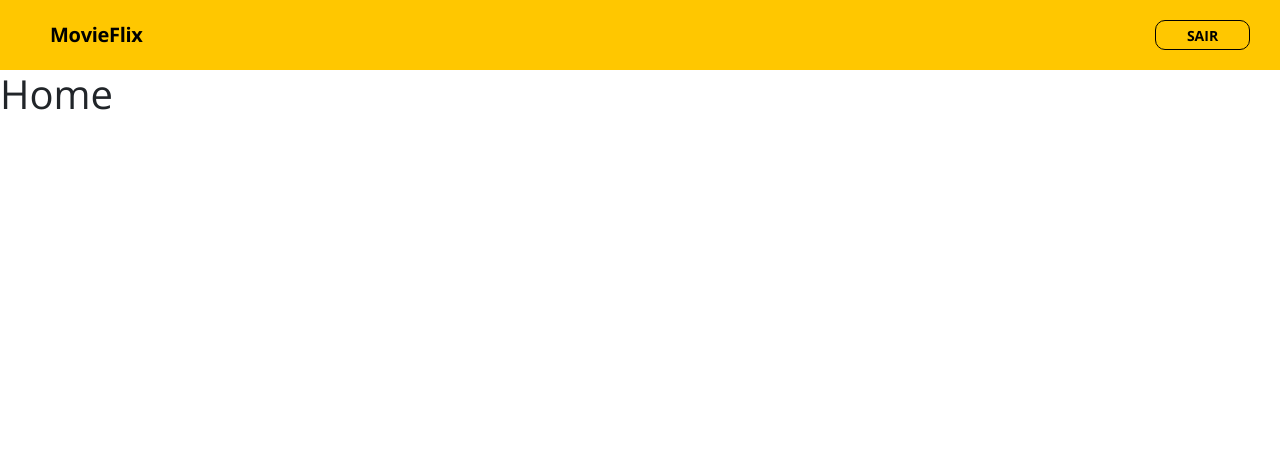
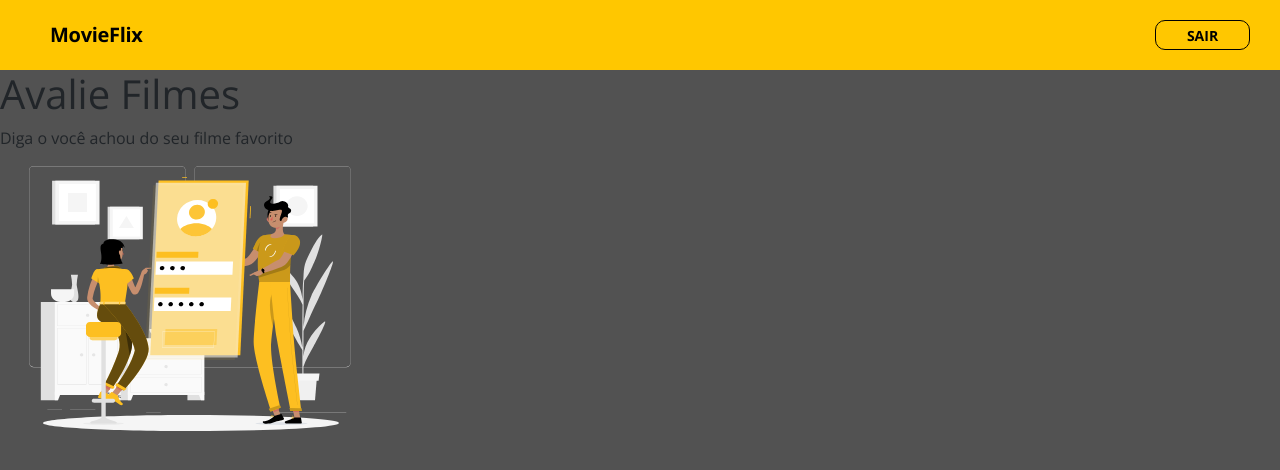
Before and after one commit to cristpsantos/desafio-movieflix, a React (Create React App) app: page / in a window 1280 px wide. Shown: the top 470 px of the page. Built offline with nearby package versions, Linux system fonts and the light colour scheme.

Commit message:
Fix: Import images SVG

```diff
--- /dev/null
+++ b/src/@types/index.d.ts
@@ -0,0 +1,6 @@
+declare module "*.svg" {
+    import React = require("react");
+    export const ReactComponent: React.SFC<React.SVGProps<SVGSVGElement>>;
+    const src: string;
+    export default src;
+  }
--- a/src/App.css
+++ b/src/App.css
@@ -6,3 +6,7 @@
     padding: 0;
     box-sizing: border-box;
 }
+
+html {
+    background: #525252;
+}
--- a/src/App.tsx
+++ b/src/App.tsx
@@ -1,12 +1,13 @@
 import React from "react";
 import "./App.css";
 import Navbar from "./components/Navbar";
+import Home from "./pages/Home";
 
 function App() {
   return (
     <>
       <Navbar />
-      <h1>Home</h1>
+      <Home />
     </>
   );
 }
--- /dev/null
+++ b/src/pages/Home/index.tsx
@@ -0,0 +1,17 @@
+import { ReactComponent as AuthImage }  from "assets/images/desenho.svg";
+
+import './styles.css';
+
+const Home = () => {
+    return(
+        <div className="home-container">
+            <div>
+                <h1>Avalie Filmes</h1>
+                <p>Diga o você achou do seu filme favorito</p>
+                <AuthImage />
+            </div>
+        </div>
+    );
+}
+
+export default Home;
--- /dev/null
+++ b/src/pages/Home/styles.css
@@ -0,0 +1,3 @@
+.home-container {
+    background: #525252;;
+}
--- a/tsconfig.json
+++ b/tsconfig.json
@@ -1,5 +1,6 @@
 {
   "compilerOptions": {
+    "baseUrl": "./src",
     "target": "es5",
     "lib": [
       "dom",
@@ -9,6 +10,7 @@
     "allowJs": true,
     "skipLibCheck": true,
     "esModuleInterop": true,
+    "typeRoots": ["./src/@types", "./node_modules/@types"],
     "allowSyntheticDefaultImports": true,
     "strict": true,
     "forceConsistentCasingInFileNames": true,
```
Also changed, not shown: src/pages/Home/Auth/Login/index.tsx (added, +11 -0 lines), src/pages/Home/Auth/index.tsx (added, +11 -0 lines), src/pages/Home/Auth/Login/styles.css (added), src/pages/Home/Auth/styles.css (added).
